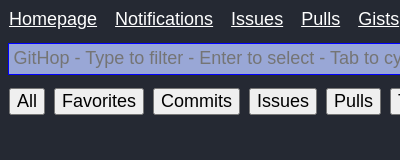
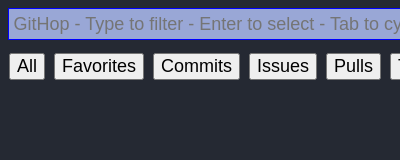
Before and after one commit to madprops/githop, a browser extension: page popup.html in a window 400 px wide. Shown: the top 160 px of the page. Drawn offline with Linux system fonts and the light colour scheme.

Commit message:
Remove links

```diff
--- a/css/style.css
+++ b/css/style.css
@@ -17,21 +17,6 @@
   width: 100%;
   padding: 0.5rem;
   box-sizing: border-box;
-}
-
-#links {
-  display: flex;
-  flex-direction: row;
-  gap: 1rem;
-  padding-bottom: 0.77rem;
-  color: white;
-  flex-shrink: 0;
-  flex-grow: 0;
-  user-select: none;
-}
-
-.link {
-  text-decoration: underline;
 }
 
 #filter_container {
--- a/js/main/links.js
+++ /dev/null
@@ -1,21 +0,0 @@
-// Add links to the top
-App.make_links = function () {
-  let links = App.el("#links")
-
-  for (let link of App.link_map) {
-    let el = document.createElement("div")
-    el.textContent = link.name
-    el.classList.add("link")
-    el.classList.add("action")
-    el.title = link.url
-
-    // Avoid reference problems
-    let url = link.url
-
-    el.addEventListener("click", function () {
-      App.open_tab(url)
-    })
-
-    links.append(el)
-  }
-}
--- a/js/main/list.js
+++ b/js/main/list.js
@@ -25,7 +25,6 @@
 // When results are found
 App.on_results = function (items) {
   let added = []
-  let used_urls = App.link_map.map(x => x.url)
   let base_url = App.unslash(App.root_url)
   let favorite_urls = App.favorites.map(x => x.url)
   let list = App.el("#list")
@@ -36,10 +35,6 @@
   for (let item of items) {
 
     if (!item.url.startsWith(App.root_url)) {
-      continue
-    }
-
-    if (used_urls.includes(item.url)) {
       continue
     }
 
--- a/js/main/main.js
+++ b/js/main/main.js
@@ -1,8 +1,5 @@
 // Used for performance measuring
 App.date_start = Date.now()
-
-// Place the links at the top
-App.make_links()
 
 // Place the buttons
 App.make_buttons()
--- a/js/main/settings.js
+++ b/js/main/settings.js
@@ -7,16 +7,6 @@
 App.max_favorites = 250
 App.ls_favorites = "favorites_v1"
 App.ls_last_mode = "last_mode_v1"
-
-App.link_map = [
-  {name: "Homepage", url: "https://github.com"},
-  {name: "Notifications", url: "https://github.com/notifications"},
-  {name: "Issues", url: "https://github.com/issues"},
-  {name: "Pulls", url: "https://github.com/pulls"},
-  {name: "Gists", url: "https://gist.github.com/mine"},
-  {name: "Market", url: "https://github.com/marketplace"},
-  {name: "Explore", url: "https://github.com/explore"},
-]
 
 App.button_map = [
   {name: "All", mode: "all", title: "Show all items"},
--- a/popup.html
+++ b/popup.html
@@ -8,14 +8,11 @@
     <script src="js/main/events.js"></script>
     <script src="js/main/favorites.js"></script>
     <script src="js/main/buttons.js"></script>
-    <script src="js/main/links.js"></script>
     <script src="js/main/list.js"></script>
     <script src="js/main/utils.js"></script>
   </head>
   <body>
     <div id="main">
-      <div id="links"></div>
-
       <div id="filter_container">
         <input type="text" id="filter" autocomplete="off">
         <div id="filter_clear" class="actionbox">X</div>
```
